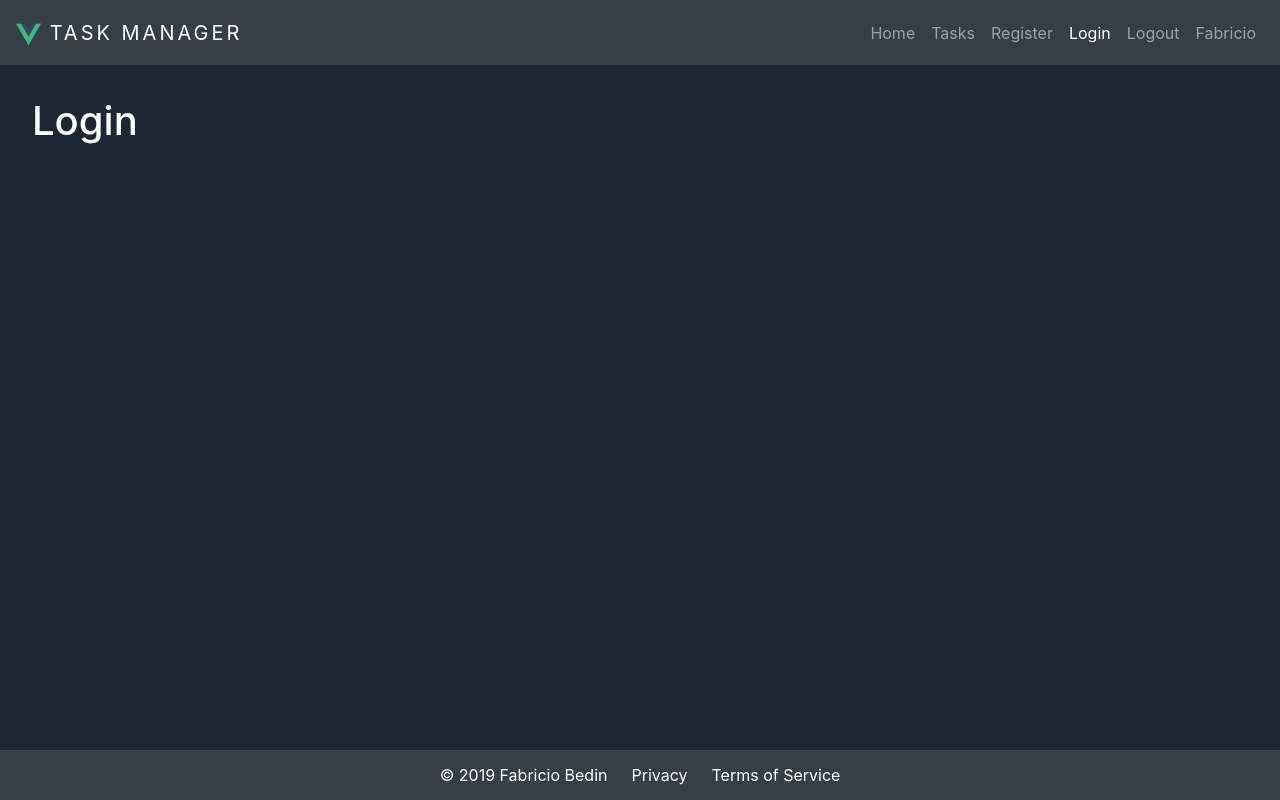
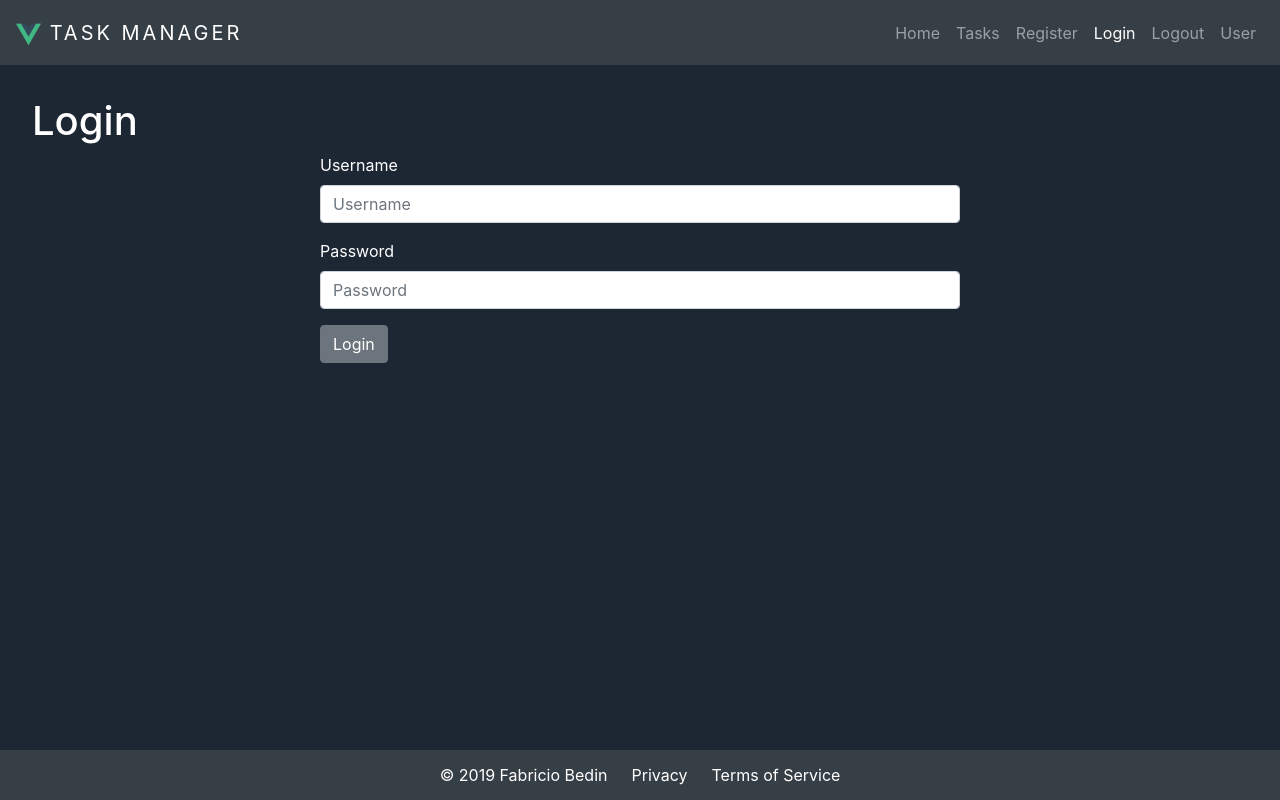
Before and after one commit to fabriciobedin/mevn-todo-list, a Vue app: page /login in a window 1280 px wide. Built offline with nearby package versions, Linux system fonts and the light colour scheme.

Commit message:
adding loggin page and functions

```diff
--- a/src/App.vue
+++ b/src/App.vue
@@ -16,6 +16,9 @@ export default {
   components: {
     Navbar,
     Footer
+  },
+  beforeCreate: function() {
+    this.$store.dispatch("authenticate");
   }
 };
 </script>
--- a/src/components/Navbar.vue
+++ b/src/components/Navbar.vue
@@ -34,7 +34,10 @@
             <router-link to="/logout" class="nav-link">Logout</router-link>
           </li>
           <li class="nav-item">
-            <a class="nav-link" href="#">Fabricio</a>
+            <a
+              class="nav-link"
+              href="#"
+            >{{this.$store.state.username ? this.$store.state.username : 'User'}}</a>
           </li>
         </ul>
       </div>
--- a/src/router.js
+++ b/src/router.js
@@ -23,7 +23,7 @@ const routes = new Router({
       path: "/tasks",
       name: "tasks-all",
       component: TasksAll,
-      beforeEnter: (toolbar, from, next) => {
+      beforeEnter: (to, from, next) => {
         if (isLoggedIn) {
           next();
         } else {
@@ -35,7 +35,7 @@ const routes = new Router({
       path: "/tasks/new",
       name: "tasks-create",
       component: TasksCreate,
-      beforeEnter: (toolbar, from, next) => {
+      beforeEnter: (to, from, next) => {
         if (isLoggedIn) {
           next();
         } else {
@@ -47,7 +47,7 @@ const routes = new Router({
       path: "/tasks/:id",
       name: "tasks-edit",
       component: TasksEdit,
-      beforeEnter: (toolbar, from, next) => {
+      beforeEnter: (to, from, next) => {
         if (isLoggedIn) {
           next();
         } else {
@@ -59,7 +59,7 @@ const routes = new Router({
       path: "/register",
       name: "register",
       component: Register,
-      beforeEnter: (toolbar, from, next) => {
+      beforeEnter: (to, from, next) => {
         if (!isLoggedIn) {
           next();
         } else {
@@ -71,7 +71,7 @@ const routes = new Router({
       path: "/login",
       name: "login",
       component: Login,
-      beforeEnter: (toolbar, from, next) => {
+      beforeEnter: (to, from, next) => {
         if (!isLoggedIn) {
           next();
         } else {
--- /dev/null
+++ b/src/services/AuthService.js
@@ -0,0 +1,26 @@
+import store from "../store";
+
+export function isLoggedIn() {
+  const token = localStorage.getItem("token");
+  return token != null;
+}
+
+export function login() {
+  const token = {
+    username: "Fabricio"
+  };
+  setToken(token);
+}
+
+function setToken(token) {
+  localStorage.setItem("token", JSON.stringify(token));
+  store.dispatch("authenticate");
+}
+
+export function getUsername() {
+  return "Fabricio";
+}
+
+export function getUserId() {
+  return 1;
+}
--- a/src/store.js
+++ b/src/store.js
@@ -1,16 +1,31 @@
-import Vue from 'vue'
-import Vuex from 'vuex'
+import Vue from "vue";
+import Vuex from "vuex";
+import * as auth from "./services/AuthService";
 
-Vue.use(Vuex)
+Vue.use(Vuex);
 
 export default new Vuex.Store({
   state: {
-
+    isLoggerIn: false,
+    apiUrl: "http://localhost:3000",
+    username: null,
+    userId: null
   },
   mutations: {
-
+    authenticate(state) {
+      state.isLoggerIn = auth.isLoggedIn();
+      if (state.isLoggerIn) {
+        state.username = auth.getUsername();
+        state.userId = auth.getUserId();
+      } else {
+        state.userId = null;
+        state.username = null;
+      }
+    }
   },
   actions: {
-
+    authenticate(context) {
+      context.commit("authenticate");
+    }
   }
-})
+});
--- a/src/views/authentication/Login.vue
+++ b/src/views/authentication/Login.vue
@@ -1,3 +1,54 @@
 <template>
-  <h1>Login</h1>
+  <div>
+    <h1>Login</h1>
+    <form class="custom-form" v-on:submit.prevent="onSubmit">
+      <div class="form-group">
+        <label for="username">Username</label>
+        <input
+          v-model="username"
+          type="text"
+          class="form-control"
+          id="username"
+          placeholder="Username"
+        >
+      </div>
+      <div class="form-group">
+        <label for="password">Password</label>
+        <input
+          v-model="password"
+          type="password"
+          class="form-control"
+          id="password"
+          placeholder="Password"
+        >
+      </div>
+      <div class="form-group">
+        <button type="submit" class="btn btn-secondary">Login</button>
+      </div>
+    </form>
+  </div>
 </template>
+
+<script>
+import * as auth from "../../services/AuthService";
+
+export default {
+  name: "login",
+  data: function() {
+    return {
+      username: "",
+      password: ""
+    };
+  },
+  methods: {
+    onSubmit: async function() {
+      const user = {
+        username: this.username,
+        password: this.password
+      };
+      await auth.login(user);
+      this.$router.push({ name: "home" });
+    }
+  }
+};
+</script>
```
